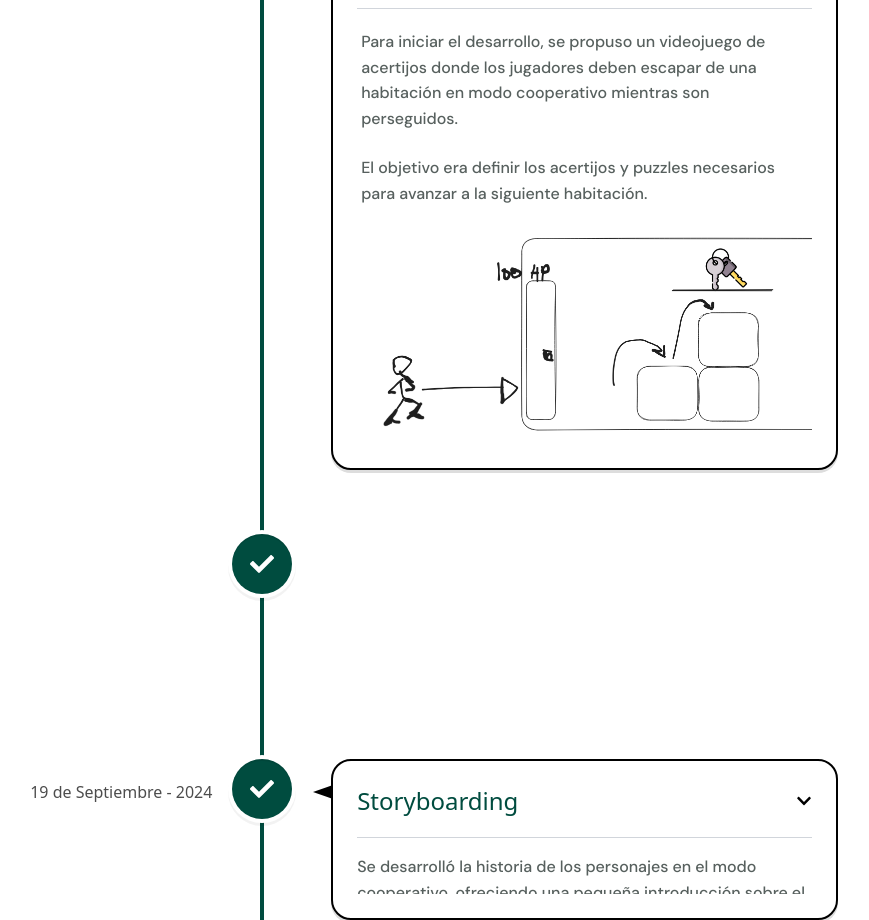
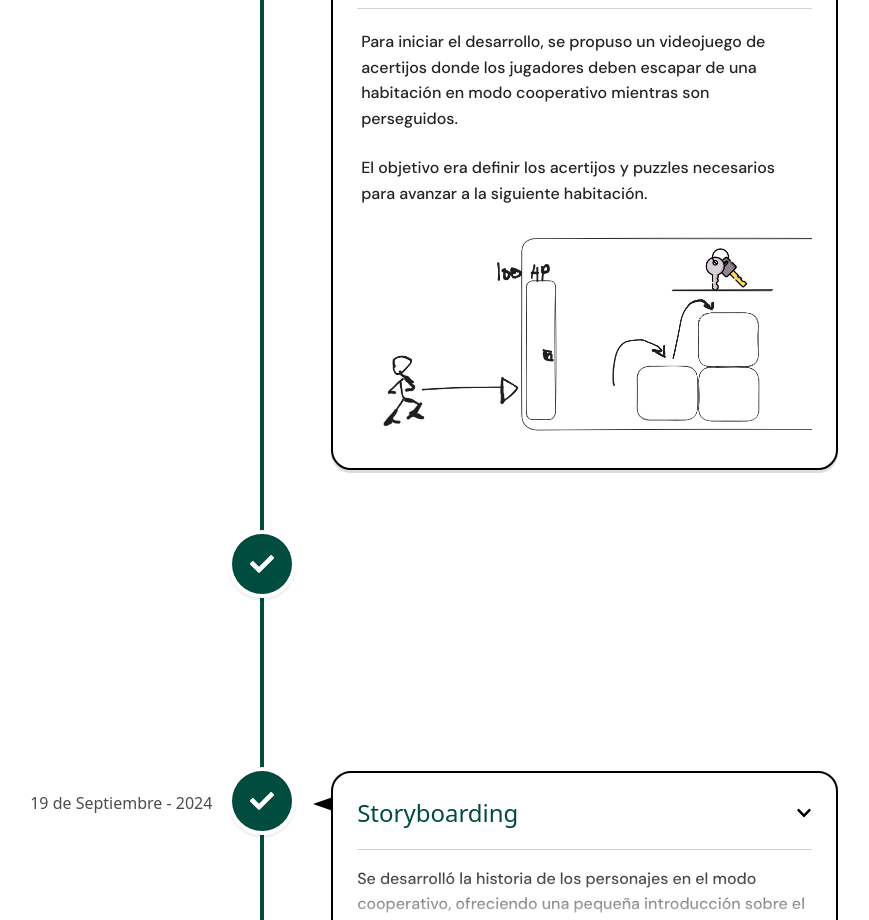
Before and after one commit to LeonDavisCoropuna/WebIHC, a React (Vite) app: page /video-juego in a window 1280 px wide. Shown: the part 1880-2800 px from the top of the page, without its empty margins (378-1247 px from the left). Built offline with nearby package versions, Linux system fonts and the light colour scheme.

Commit message:
first commit

```diff
--- a/src/components/Atoms/paragraph.jsx
+++ b/src/components/Atoms/paragraph.jsx
@@ -1,3 +1,3 @@
 export default function Paragraph({ children, fontSize, color, style}) {
-  return <p className={`font-body ${color ? color : "text-black-300"} ${fontSize} ${style}`}>{children}</p>
+  return <p className={`font-body ${color ? color : "text-black-100"} ${fontSize} ${style}`}>{children}</p>
 }
--- a/src/components/Timeline/proyecto.jsx
+++ b/src/components/Timeline/proyecto.jsx
@@ -122,15 +122,15 @@ export default function proyecto() {
                                     animate={{ rotate: expandedItems[item.id] ? 180 : 0 }}
                                     transition={{ duration: 0.5 }}
                                 >
-                                    <FaChevronDown className='hover:scale-150 cursor-pointer' />
+                                    <FaChevronDown className='hover:scale-150 cursor-pointer duration-200' />
                                 </motion.div>
 
                             </div>
                             <div className="px-5 py-2.5 flex items-center justify-between border-b border-gray-300">
                             </div>
                             {!expandedItems[item.id] && (
-                                <div className='max-h-14 overflow-hidden'>
-                                    <Paragraph style="">
+                                <div className="max-h-18 overflow-hidden">
+                                    <Paragraph style="bg-gradient-to-b from-black-100 to-white bg-clip-text text-transparent">
                                         {item.content[0]}
                                     </Paragraph>
                                 </div>
@@ -140,7 +140,7 @@ export default function proyecto() {
                             <AnimatePresence>
                                 {expandedItems[item.id] && (
                                     <button
-                                        className="relative w-full block cursor-pointer hover:scale-105 duration-200 bg-transparent"
+                                        className="relative w-full block cursor-pointer hover:scale-105 duration-200 bg-transparent text-left"
                                         onClick={() => openModal(index + 1)}
                                     >
                                         <motion.div
@@ -150,16 +150,10 @@ export default function proyecto() {
                                             exit={{ opacity: 0, height: 0 }}
                                             transition={{ duration: 0.3 }}
                                         >
-
-
                                             {/* Contenedor del párrafo */}
                                             {item.content.map((paragraph, i) => (
                                                 <div className="p-1" key={i}>
-                                                    <div
-                                                        className={`transition-all duration-300 ease-out overflow-hidden ${expandedItems[item.id] ? 'max-h-none opacity-100' : 'max-h-16 opacity-75'}`} // Animación y transiciones
-                                                    >
-                                                        <Paragraph>{paragraph}</Paragraph>
-                                                    </div>
+                                                    <Paragraph>{paragraph}</Paragraph>
                                                 </div>
                                             ))}
 
--- a/src/components/Timeline/videogame.jsx
+++ b/src/components/Timeline/videogame.jsx
@@ -178,12 +178,13 @@ export default function Timeline() {
 
             <div className="px-5 py-2.5 flex items-center justify-between border-b border-gray-300" />
             {!expandedItems[item.id] && (
-              <div className='max-h-14 overflow-hidden'>
-                <Paragraph style="">
+              <div className="max-h-18 overflow-hidden">
+                <Paragraph style="bg-gradient-to-b from-black-100 to-white bg-clip-text text-transparent">
                   {item.content[0]}
                 </Paragraph>
               </div>
             )}
+
             <AnimatePresence>
               {expandedItems[item.id] && (
                 <motion.div
@@ -198,7 +199,7 @@ export default function Timeline() {
                   {item.content.map((paragraph, i) => (
                     <div className="p-1" key={i}>
                       <div
-                        className={`transition-all duration-300 ease-out overflow-hidden ${expandedItems[item.id] ? 'max-h-none opacity-100' : 'max-h-16 opacity-75'}`} // Animación y transiciones
+                        className={`transition-all duration-300 ease-out  text-left'}`} // Animación y transiciones
                       >
                         <Paragraph>{paragraph}</Paragraph>
                       </div>
```
